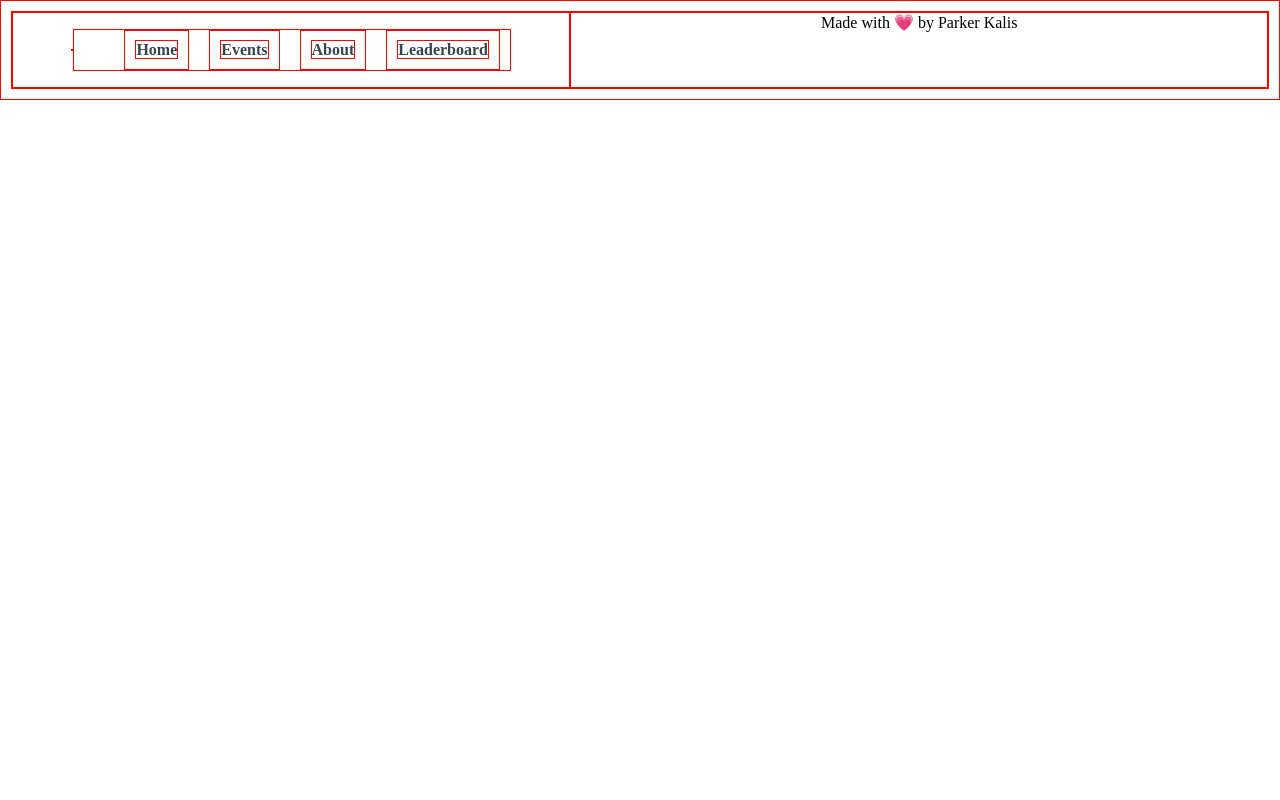
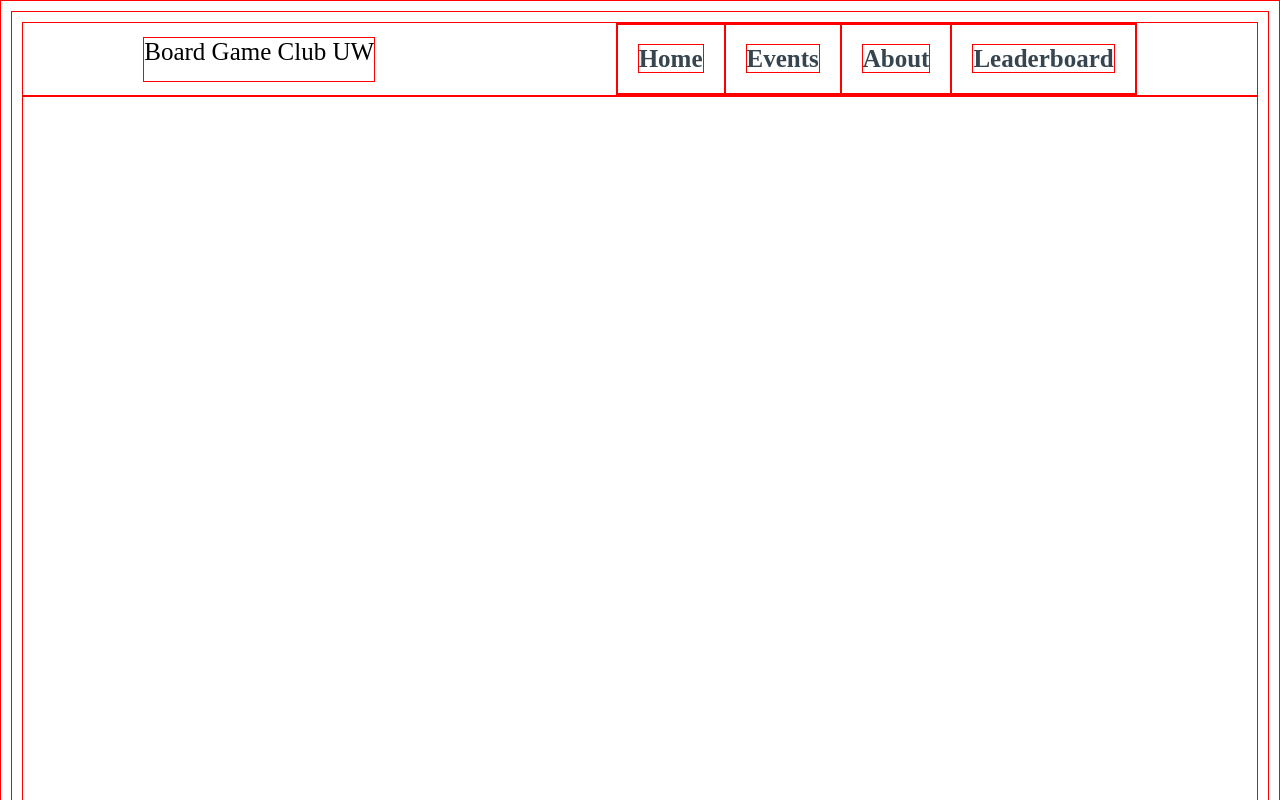
Before and after one commit to parkerjk/boardgame_uw, a plain HTML site: page index.html in a window 1280 px wide. Shown: the top 800 px of the page. Drawn offline with Linux system fonts and the light colour scheme.

Commit message:
header + logo updates

```diff
--- a/index.html
+++ b/index.html
@@ -12,15 +12,17 @@
     <body>
         <div class="navbar">
             <!--Add href for image-->
-            <div class="logo"></div>
+            <div class="logo">Board Game Club UW</div>
             <ul>
                 <li><a href="index">Home</a></li>
                 <li><a href="index">Events</a></li>
                 <li><a href="index">About</a></li>
                 <li><a href="index">Leaderboard</a></li>
             </ul>
-         </div>
+        </div>
+        <div class="contentblock"></div>
+
         <script src="index.js"></script>
-        <footer class="global-footer">Made with &#128151 by Parker Kalis</footer>
+        <footer>Made with &#128151 by Parker Kalis</footer>
     </body>
 </html>
--- a/styles.css
+++ b/styles.css
@@ -1,5 +1,10 @@
 /*Testing */
-* {border:1px solid red}
+* {
+    border: 1px solid red;
+    box-sizing: border-box;
+    padding: 0;
+    margin: 0;
+}
 
 /*
     Color Pallete:
@@ -18,19 +23,19 @@
 }
 
 body {
-    display: flex;
-    margin: 10px;
-    width: auto;
-    height: auto;
+    margin: 10px;;
+    padding: 10px;
 }
 
 .navbar {
     display: flex;
+    justify-content: space-around;
     align-items: center;
-    justify-content: center;
-    height: 100%;
-    width: 80%;
-    margin: auto;
+    font-size: 25px;
+}
+
+.logo {
+    height: 45px
 }
 
 .navbar ul {
@@ -39,12 +44,13 @@ body {
 
 .navbar ul li {
     list-style-type: none;
-    padding: 10px;
-    margin: 0 10px;
+    display: inline-block;
+    padding: 20px 20px;
 }
 
 .navbar a {
     color: var(--nav-text);
+    font-size: 25px;
     font-weight: bold;
     text-decoration: none;
 }
@@ -53,8 +59,18 @@ body {
     color: var(--secondary-color);
 }
 
-.global-footer {
-    display: flex;
+.contentblock {
+    min-width: 100%;
+    width: fit-content;
+    min-height: 1400px;
+    box-sizing: border-box;
+}
+
+
+#footer{
+    display: table;
     justify-content: center;
-    width: 100%;
+    text-align: center;
+    margin-left: auto;
+    margin-right: auto;
 }
```
Also changed, not shown: bguw.png (added).
